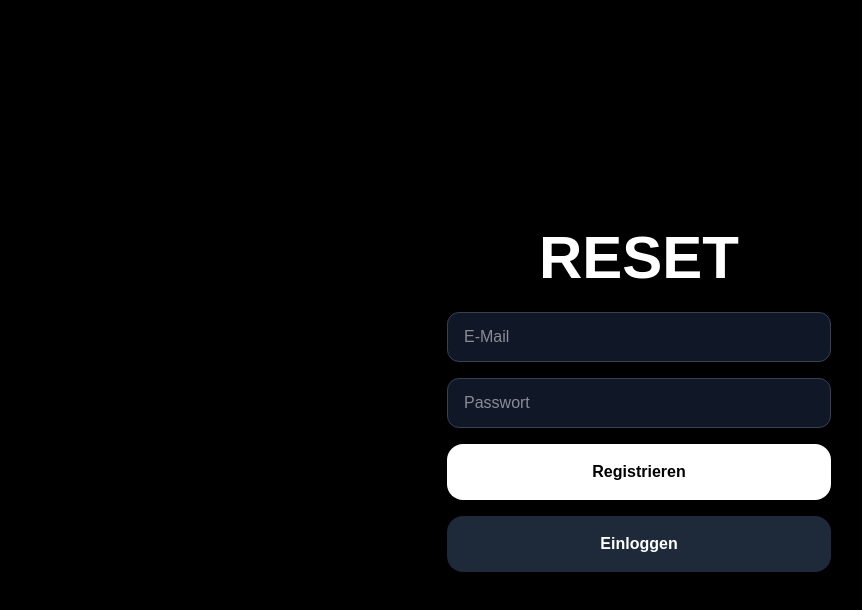
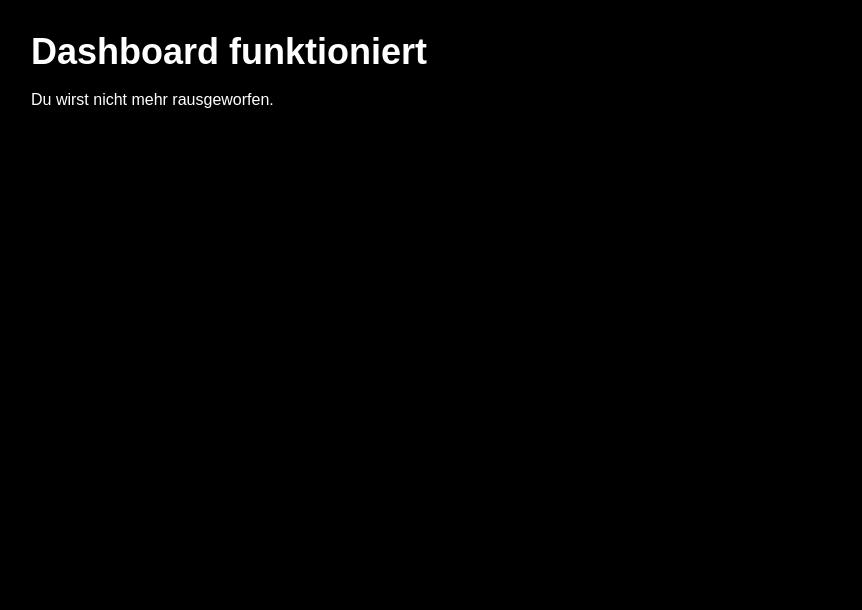
Before and after one commit to niklasgorbatschow06-a11y/reset-app, a Next.js app: page /dashboard in a window 1280 px wide. Shown: the top 610 px of the page, without its empty margins (1-863 px from the left). Built offline with nearby package versions, Linux system fonts and the light colour scheme; no server answers.

Commit message:
test dashboard without redirect

```diff
--- a/app/dashboard/page.js
+++ b/app/dashboard/page.js
@@ -1,76 +1,10 @@
 'use client'
 
-import { useState } from 'react'
-import { createClient } from '@supabase/supabase-js'
-
-const supabase = createClient(
-  process.env.NEXT_PUBLIC_SUPABASE_URL,
-  process.env.NEXT_PUBLIC_SUPABASE_ANON_KEY
-)
-
-export default function Home() {
-  const [email, setEmail] = useState('')
-  const [password, setPassword] = useState('')
-
-  const signUp = async () => {
-    const { error } = await supabase.auth.signUp({
-      email,
-      password,
-    })
-
-    if (error) alert(error.message)
-    else alert('Account erstellt. Jetzt einloggen.')
-  }
-
-  const signIn = async () => {
-  const { data, error } = await supabase.auth.signInWithPassword({
-    email,
-    password,
-  })
-
-  if (error) {
-    alert(error.message)
-    return
-  }
-
-  alert('Login erfolgreich')
-
-  window.location.replace('/dashboard')
-}
-
+export default function Dashboard() {
   return (
-    <main className="min-h-screen bg-black text-white flex flex-col items-center justify-center px-6">
-      <h1 className="text-6xl font-bold mb-6">RESET</h1>
-
-      <input
-        type="email"
-        placeholder="E-Mail"
-        value={email}
-        onChange={(e) => setEmail(e.target.value)}
-        className="bg-gray-900 border border-gray-700 px-4 py-3 rounded-xl w-full max-w-sm mb-4"
-      />
-
-      <input
-        type="password"
-        placeholder="Passwort"
-        value={password}
-        onChange={(e) => setPassword(e.target.value)}
-        className="bg-gray-900 border border-gray-700 px-4 py-3 rounded-xl w-full max-w-sm mb-4"
-      />
-
-      <button
-        onClick={signUp}
-        className="bg-white text-black px-8 py-4 rounded-2xl font-bold mb-4 w-full max-w-sm"
-      >
-        Registrieren
-      </button>
-
-      <button
-        onClick={signIn}
-        className="bg-gray-800 text-white px-8 py-4 rounded-2xl font-bold w-full max-w-sm"
-      >
-        Einloggen
-      </button>
+    <main className="min-h-screen bg-black text-white p-8">
+      <h1 className="text-4xl font-bold mb-4">Dashboard funktioniert</h1>
+      <p>Du wirst nicht mehr rausgeworfen.</p>
     </main>
   )
 }
```
